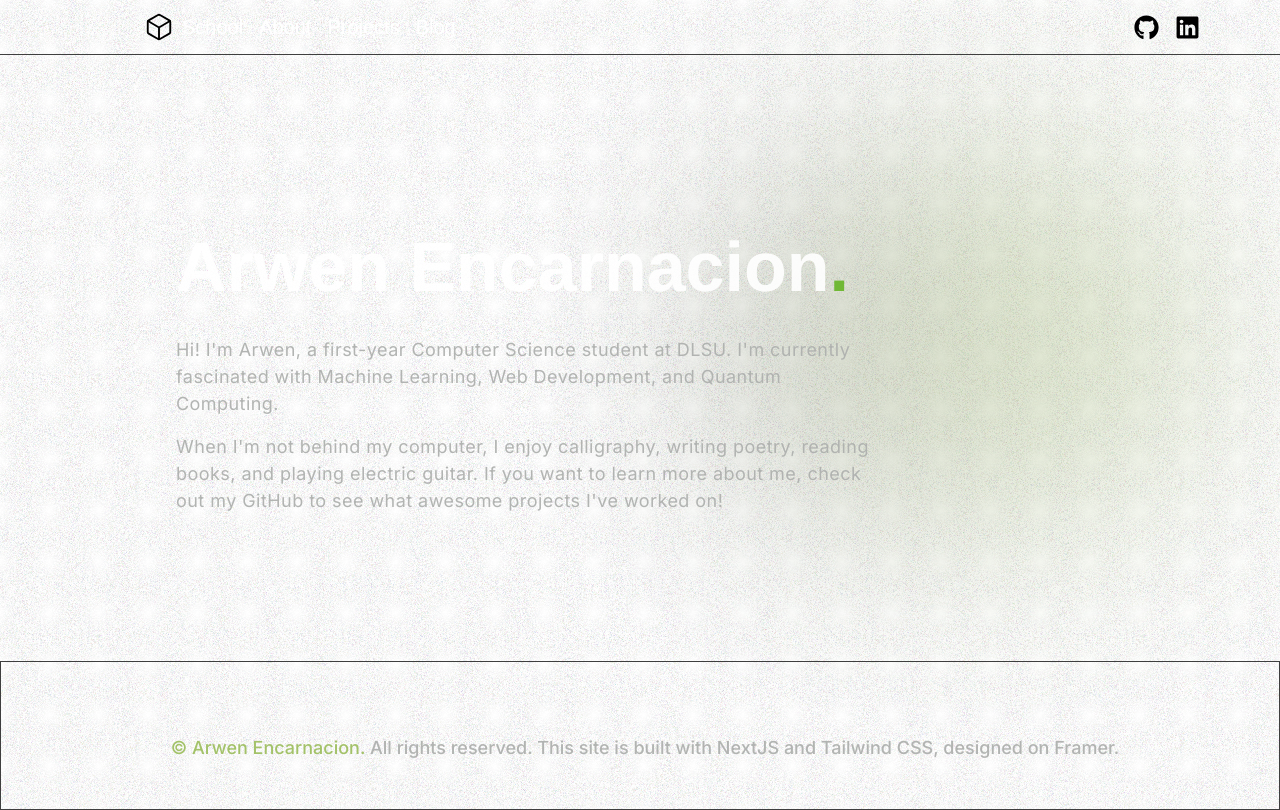
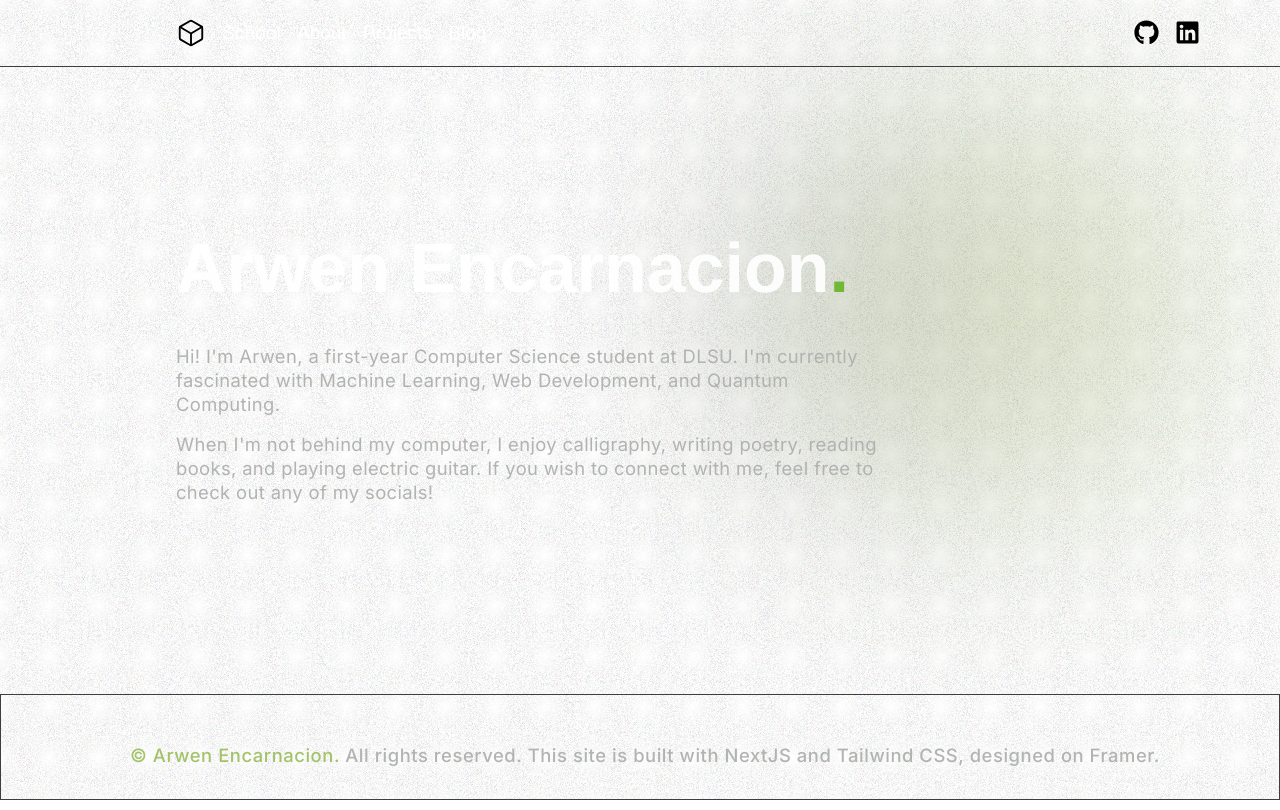
Before and after one commit to angele34/personal-website, a Next.js app: page / in a window 1280 px wide. Built offline with nearby package versions, Linux system fonts and the light colour scheme; a web font is replaced by a local one.

Commit message:
update styling and content

```diff
--- a/src/components/footer.tsx
+++ b/src/components/footer.tsx
@@ -1,24 +1,24 @@
 import React from 'react';
-import '../styles/globals.css';
 
 export default function footer() {
   return (
     <div className="border-t border-[#2d2d2de9] border-[1px] bottom-0 ">
       <div className='flex justify-center
-        xs:py-4 xs:px-2 xs:mt-2 xs:ml-1
-        sm:py-6 sm:px-4 sm:mt-3 sm:ml-1.5
-        md:py-8 md:px-8 md:mt-4 md:ml-2
-        lg:py-10 lg:px-16 lg:mt-5 lg:ml-2
-        xl:py-12 xl:px-20 xl:mt-6 xl:ml-2.5
-        2xl:py-14 2xl:px-24 2xl:mt-8 2xl:ml-3'>
+        xs:py-4 xs:px-4 xs:mt-2 xs:ml-4
+        sm:py-6 sm:px-4 sm:mt-3 sm:ml-4
+        md:py-8 md:px-8 md:mt-4 md:ml-4
+        lg:py-8 lg:px-16 lg:mt-4 lg:ml-2
+        xl:py-8 xl:px-20 xl:mt-4 xl:ml-2.5
+        2xl:py-12 2xl:px-24 2xl:mt-8 2xl:ml-3'>
 
-        <p className="wider font-medium font-inter content text-content-color
-          xs:text-p-xs
+        <p className="font-medium font-inter text-content-color
+          xs:text-p-footer
           sm:text-p-sm
           md:text-p-md
           lg:text-p-lg
           xl:text-p
           2xl:text-p
+          tracking-wider
           ">
             <span className="text-customGreenLight ">© Arwen Encarnacion. </span>
             All rights reserved. This site is built with NextJS and Tailwind CSS, designed on Framer.
--- a/src/components/hero.tsx
+++ b/src/components/hero.tsx
@@ -6,7 +6,7 @@ export default function Hero() {
     <div className="relative pb-10 mb-10 px-4 sm:px-8 md:px-16 lg:px-32">
 
       {/* Gradient Circle on the Left */}
-      <div className="absolute custom-top left-[55%] md:left-[30%] lg:left-[40%] transform -translate-y-1/2 w-[32rem] h-[25rem] bg-gradient-radial from-[#91aa5f]/30 to-[#121010]/30 blur-[100px] opacity-80 rounded-full z-0">
+      <div className="absolute custom-top left-[57%] md:left-[30%] transform -translate-y-1/2 w-[30rem] h-[26rem] bg-gradient-radial from-[#91aa5f]/30 to-[#121010]/30 blur-[100px] opacity-80 rounded-full z-0">
       </div>
 
       {/* Content */}
@@ -14,7 +14,7 @@ export default function Hero() {
         py-40
         px-40
 
-        xs:px-4
+        xs:px-8
         sm:px-4
         md:py-20
         md:px-8
@@ -33,9 +33,8 @@ export default function Hero() {
             xl:text-h1
             2xl:text-h1
 
-            mb-6
+            mb-8
             md:mb-8
-            leading-[1.25]
             '>
             Arwen Encarnacion
             <span className="text-customGreen">.</span>
@@ -53,7 +52,7 @@ export default function Hero() {
 
               mb-4
               md:mb-6
-              tracking-wide
+              tracking-widest
               '>
               Hi! I&apos;m Arwen, a first-year Computer Science student at DLSU. I&apos;m currently fascinated with Machine Learning, Web Development, and Quantum Computing.
             </p>
@@ -67,12 +66,11 @@ export default function Hero() {
               xl:text-p
               2xl:text-p
 
-
               mb-4
               md:mb-6
-              tracking-wide
+              tracking-widest
              '>
-            When I&apos;m not behind my computer, I enjoy calligraphy, writing poetry, reading books, and playing electric guitar. If you want to learn more about me, check out my GitHub to see what awesome projects I&apos;ve worked on!
+            When I&apos;m not behind my computer, I enjoy calligraphy, writing poetry, reading books, and playing electric guitar. If you wish to connect with me, feel free to check out any of my socials!
             </p>
           </div>
         </div>
--- a/src/components/navbar.tsx
+++ b/src/components/navbar.tsx
@@ -1,7 +1,6 @@
 import React from "react";
 
 import { IoCubeOutline } from "react-icons/io5";
-// import { IoIosMail } from "react-icons/io";
 import { FaGithub } from "react-icons/fa";
 import { FaLinkedin } from "react-icons/fa";
 
@@ -9,15 +8,15 @@ export default function Navbar() {
   return (
     <div className="flex justify-between fixed top-0 w-full z-20 border-b border-[#2d2d2de9]">
       <div className=" flex items-center
-      pt-2
-      pb-2
+      pt-4
+      pb-4
       xs:pl-0
       sm:pl-0
       md:pl-16
       lg:pl-32
       xl:pl-36
       ">
-        <IoCubeOutline size={30} className="cursor-pointer"/>
+        <IoCubeOutline size={30} className="cursor-pointer grid ml-8 mr-2"/>
         <a href="#" className=" text-white font-medium text-p-md px-2 py-1 no-underline">School</a>
         <a href="#" className=" text-white font-medium text-p-md px-2 py-1 no-underline">About</a>
         <a href="#" className=" text-white font-medium text-p-md px-2 py-1 no-underline">Projects</a>
@@ -25,13 +24,14 @@ export default function Navbar() {
       </div>
 
       <div className="flex items-center space-x-4 pr-20">
+
         <a href="https://github.com/angele34" className="cursor-pointer">
           <FaGithub size={25} />
         </a>
         <a href="https://www.linkedin.com/in/angel-arwen-e-3a1b68246/" className="cursor-pointer">
           <FaLinkedin size={25} />
         </a>
-        {/* <IoIosMail size={32} />  */}
+
       </div>
 
     </div>
--- a/src/styles/globals.css
+++ b/src/styles/globals.css
@@ -32,5 +32,5 @@ body {
 }
 
 .custom-top {
-  top: calc(50% - 30px);
+  top: calc(50% - 60px);
 }
--- a/tailwind.config.js
+++ b/tailwind.config.js
@@ -10,25 +10,23 @@ module.exports = {
     extend: {
 
       fontSize: {
-        sm: '0.8rem',
-        base: '1rem',
-        xl: '1.25rem',
-        '2xl': '1.563rem',
-        '3xl': '1.953rem',
+        '2xl': ['1.563rem', '2rem'],
+        '3xl': ['1.953rem', '2.5rem'],
 
         // p
-        'p-xs': '0.8rem',
-        'p-sm': '1.1rem',
-        'p-md': '1.25rem',
-        'p-lg': '1.563rem',
-        'p': '1.125rem',
+        'p-xs': ['0.9rem', '1.4rem'],
+        'p-footer': ['0.8rem', '1.2rem'],
+        'p-sm': ['1.1rem', '1.5rem'],
+        'p-md': ['1.2rem', '1.6rem'],
+        'p-lg': ['1.5rem', '2rem'],
+        'p': ['1.15rem', '1.5rem'],
 
         // h1
-        'h1-xs': '2.2rem',
-        'h1-sm': '3.3rem',
-        'h1-xl': '5.625rem',
-        'h1': '4.375rem',
-        'h1-md': '2rem',
+        'h1-xs': ['2.4rem', '3rem'],
+        'h1-sm': ['3.3rem', '4rem'],
+        'h1-xl': ['5.625rem', '6.75rem'],
+        'h1': ['4.375rem', '5.5rem'],
+        'h1-md': ['2rem', '2.5rem'],
       },
 
       screens: {
@@ -53,9 +51,9 @@ module.exports = {
       },
 
       letterSpacing: {
-        wider: '0.01em',
-        widest: '0.2em',
-        'content-spacing': '0.01em',
+        widest: '0.02em',
+        wider: '0.03em',
+        wide: '0.05em',
       },
 
       fontWeight: {
```
